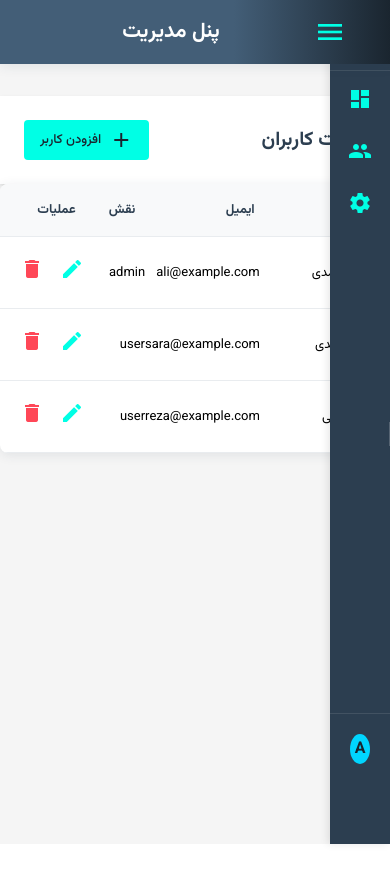
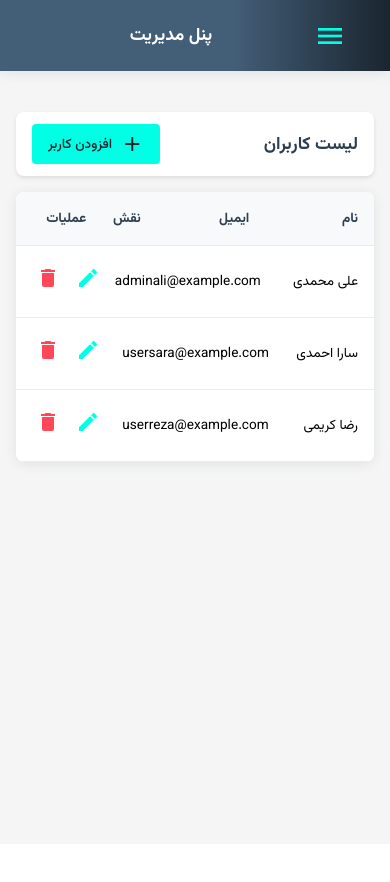
Before and after one commit to Dorsamnv/Panel, an Angular app: page / in a window 390 px wide. Shown: the top 882 px of the page. Built offline with nearby package versions, Linux system fonts and the light colour scheme.

Commit message:
fix navbar icons style, responsive page and user-list styles

```diff
--- a/src/app/app.component.css
+++ b/src/app/app.component.css
@@ -49,20 +49,22 @@
 /* Responsive styles */
 @media (max-width: 768px) {
   .sidenav {
-    width: 60px;
+    width: 0;
+    display: none;
   }
 
   .sidenav.open {
     width: 220px;
+    display: block;
   }
 
   .content-wrapper {
-    margin-right: 60px;
+    margin-right: 0;
     padding: 16px;
   }
 
   .main-content.sidenav-open .content-wrapper {
-    margin-right: 220px;
+    margin-right: 0;
   }
   .user-panel-content {
     padding: 16px 8px;
--- a/src/app/app.component.html
+++ b/src/app/app.component.html
@@ -7,6 +7,6 @@
     <div class="content-wrapper">
       <router-outlet></router-outlet>
     </div>
-    <app-user-list></app-user-list>
+    <app-user-list [isCollapsed]="isCollapsed"></app-user-list>
   </div>
 </div>
--- a/src/app/nav-bar/nav-bar.component.css
+++ b/src/app/nav-bar/nav-bar.component.css
@@ -1,5 +1,5 @@
 .sidenav {
-  width: 60px;
+  width: 65px;
   height: 100%;
   background: #2c3e50;
   color: white;
@@ -114,6 +114,7 @@
   align-items: center;
   margin-bottom: 12px;
   justify-content: center;
+  gap: 8px;
 }
 
 .sidenav.expanded .user-info {
@@ -121,6 +122,7 @@
 }
 
 .avatar {
+  min-width: 32px;
   width: 32px;
   height: 32px;
   border-radius: 50%;
@@ -130,11 +132,8 @@
   justify-content: center;
   color: #1a252f;
   font-weight: 600;
-  margin-left: 0;
-}
-
-.sidenav.expanded .avatar {
-  margin-left: 12px;
+  font-size: 0.9rem;
+  flex-shrink: 0;
 }
 
 .user-info span {
@@ -142,6 +141,7 @@
   white-space: nowrap;
   overflow: hidden;
   text-overflow: ellipsis;
+  font-size: 0.85rem;
 }
 
 .sidenav.expanded .user-info span {
@@ -151,12 +151,6 @@
 .sidenav:not(.expanded) .user-info span {
   display: none !important;
 }
-.sidenav:not(.expanded) .user-info .avatar {
- border-radius: 50%;
- height: 30px;
- font-weight: 50px;
-}
-
 
 .logout-btn {
   width: 100%;
@@ -182,14 +176,16 @@
 
 .logout-btn mat-icon {
   color: #00ffe5;
-  margin-left: 0;
+  margin: 0px;
   transition: all 0.2s ease;
-  display: block;
+  display: inline-block;
+  min-width: 24px;
 }
 
 .sidenav.expanded .logout-btn mat-icon {
   margin-left: 12px;
   margin-right: -20px;
+  display: inline-block;
 }
 
 .logout-btn span {
@@ -202,3 +198,22 @@
 .sidenav:not(.expanded) .logout-btn span {
   display: none !important;
 }
+
+.sidenav:not(.expanded) .logout-btn mat-icon {
+  display: block;
+  visibility: visible;
+}
+
+@media (max-width: 768px) {
+  .sidenav:not(.expanded) {
+    width: 0;
+    opacity: 0;
+    visibility: hidden;
+  }
+
+  .sidenav.expanded {
+    width: 220px;
+    opacity: 1;
+    visibility: visible;
+  }
+}
--- a/src/app/toolbar/toolbar.component.css
+++ b/src/app/toolbar/toolbar.component.css
@@ -8,13 +8,22 @@ html, body, .sidenav-container, .content-wrapper, mat-toolbar, mat-nav-list, mat
   background: linear-gradient(90deg, #435e77 60%, #1a252f 100%);
   color: white;
   padding: 0 24px;
-  height: 64px;
+  height: 71px;
   display: flex;
   align-items: center;
   justify-content: flex-start;
   box-shadow: 0 2px 12px rgba(44,62,80,0.10);
-  position: relative;
+  position: fixed;
+  top: 0;
+  left: 0;
+  right: 0;
   z-index: 1001;
+  transition: all 0.3s ease;
+  margin-right: 220px;
+}
+
+.toolbar.collapsed {
+  margin-right: 0px;
 }
 
 .menu-button {
@@ -48,12 +57,13 @@ html, body, .sidenav-container, .content-wrapper, mat-toolbar, mat-nav-list, mat
 }
 
 .panel-title {
-  font-size: 1.3rem;
+  font-size: 1.1rem;
   font-weight: 600;
   margin: 0;
   text-align: center;
   flex-grow: 1;
   font-family: 'Vazirmatn', Tahoma, Arial, sans-serif;
+  transition: all 0.3s ease;
 }
 
 .panel-title::after {
--- a/src/app/toolbar/toolbar.component.html
+++ b/src/app/toolbar/toolbar.component.html
@@ -1,4 +1,4 @@
-<header class="toolbar">
+<header class="toolbar" [ngClass]="{'collapsed': isCollapsed}">
   <button class="menu-button" (click)="toggleSidebar()">
     <span class="material-icons menu-icon">{{isCollapsed ? 'menu' : 'menu'}}</span>
   </button>
--- a/src/app/toolbar/toolbar.component.ts
+++ b/src/app/toolbar/toolbar.component.ts
@@ -1,10 +1,12 @@
 import { Component, Output, EventEmitter, Input } from '@angular/core';
 import { MatIcon } from '@angular/material/icon';
+import { Router } from '@angular/router';
+import { CommonModule } from '@angular/common';
 
 @Component({
   selector: 'app-toolbar',
   standalone: true,
-  imports:[MatIcon],
+  imports: [MatIcon, CommonModule],
   templateUrl: './toolbar.component.html',
   styleUrls: ['./toolbar.component.css']
 })
@@ -13,7 +15,15 @@ export class ToolbarComponent {
   @Output() menuToggle = new EventEmitter<void>();
   @Input() isCollapsed = true;
 
+  constructor(private router: Router) {}
+
   toggleSidebar() {
     this.menuToggle.emit();
   }
+
+  logout() {
+    // Add your logout logic here
+    localStorage.removeItem('token');
+    this.router.navigate(['/login']);
+  }
 }
--- a/src/app/user-list/user-list.component.css
+++ b/src/app/user-list/user-list.component.css
@@ -9,25 +9,34 @@ html, body, .sidenav-container, .content-wrapper, mat-toolbar, mat-nav-list, mat
   padding: 0;
   direction: rtl;
   min-height: 100vh;
+  margin-top: 64px;
+  transition: all 0.3s ease;
+  padding: 16px;
+  margin-right: 60px;
 }
-
+.container.collapsed{
+  margin-right: 60px;
+}
 .header {
   font-size: small;
   display: flex;
   justify-content: space-between;
   align-items: center;
-  padding: 24px;
+  padding: 12px 16px;
   background: white;
   box-shadow: 0 2px 4px rgba(0,0,0,0.1);
+  margin-bottom: 16px;
+  border-radius: 8px;
 }
 
 .header h2 {
   color: #2c3e50;
   margin: 0;
+  font-size: 1.1rem;
 }
 
 .add-button {
-  font-size: small;
+  font-size: 0.85rem;
   display: flex;
   align-items: center;
   gap: 8px;
@@ -53,6 +62,7 @@ html, body, .sidenav-container, .content-wrapper, mat-toolbar, mat-nav-list, mat
   border-radius: 8px;
   box-shadow: 0 2px 12px rgba(44,62,80,0.1);
   overflow: hidden;
+  margin: 0;
 }
 
 .list-header {
@@ -63,6 +73,7 @@ html, body, .sidenav-container, .content-wrapper, mat-toolbar, mat-nav-list, mat
   border-bottom: 1px solid #e9ecef;
   font-weight: 600;
   color: #2c3e50;
+  font-size: 0.85rem;
 }
 
 .list-items {
@@ -77,6 +88,7 @@ html, body, .sidenav-container, .content-wrapper, mat-toolbar, mat-nav-list, mat
   border-bottom: 1px solid #e9ecef;
   align-items: center;
   transition: background-color 0.2s ease;
+  font-size: 0.85rem;
 }
 
 .list-item:hover {
@@ -157,6 +169,7 @@ html, body, .sidenav-container, .content-wrapper, mat-toolbar, mat-nav-list, mat
 .modal-header h3 {
   margin: 0;
   color: #2c3e50;
+  font-size: 1.1rem;
 }
 
 .close-button {
@@ -187,6 +200,7 @@ label {
   margin-bottom: 8px;
   color: #2c3e50;
   font-weight: 500;
+  font-size: 0.85rem;
 }
 
 input, select {
@@ -194,7 +208,7 @@ input, select {
   padding: 8px 12px;
   border: 1px solid #ced4da;
   border-radius: 4px;
-  font-size: 1rem;
+  font-size: 0.85rem;
   transition: border-color 0.2s ease;
   font-family: 'Vazirmatn', Tahoma, Arial, sans-serif;
 }
@@ -224,6 +238,7 @@ input:focus, select:focus {
   font-weight: 500;
   cursor: pointer;
   transition: all 0.2s ease;
+  font-size: 0.85rem;
 }
 
 .cancel-button {
@@ -256,7 +271,7 @@ input:focus, select:focus {
   transform: none;
 }
 
-/* Set background style for the page */
+
 body {
   background-color: #f5f5f5;
   background-image: linear-gradient(rgba(0, 0, 0, 0.05) 1px, transparent 1px), linear-gradient(90deg, rgba(0, 0, 0, 0.05) 1px, transparent 1px);
@@ -265,3 +280,50 @@ body {
   padding: 0;
   font-family: 'Vazirmatn', Tahoma, Arial, sans-serif;
 }
+
+@media (max-width: 768px) {
+  .container, .container.collapsed {
+    margin-right: 0;
+  }
+
+  .header h2 {
+    font-size: 1.1rem;
+  }
+
+  .add-button {
+    font-size: 0.85rem;
+  }
+
+  .list-header {
+    font-size: 0.85rem;
+  }
+
+  .list-item {
+    font-size: 0.85rem;
+  }
+
+  .action-button {
+    font-size: 0.85rem;
+  }
+
+  .modal-header h3 {
+    font-size: 1.1rem;
+  }
+
+  label {
+    font-size: 0.85rem;
+  }
+
+  input, select {
+    font-size: 0.85rem;
+  }
+
+  .cancel-button, .submit-button {
+    font-size: 0.85rem;
+  }
+
+  .modal-content {
+    width: 95%;
+    margin: 0 10px;
+  }
+}
--- a/src/app/user-list/user-list.component.html
+++ b/src/app/user-list/user-list.component.html
@@ -1,4 +1,4 @@
-<div class="container">
+<div class="container" [ngClass]="{'collapsed': isCollapsed}">
   <div class="header">
     <h2>لیست کاربران</h2>
     <button class="add-button" (click)="openModal()">
```
Also changed, not shown: src/app/user-list/user-list.component.ts (+4 -4 lines).
